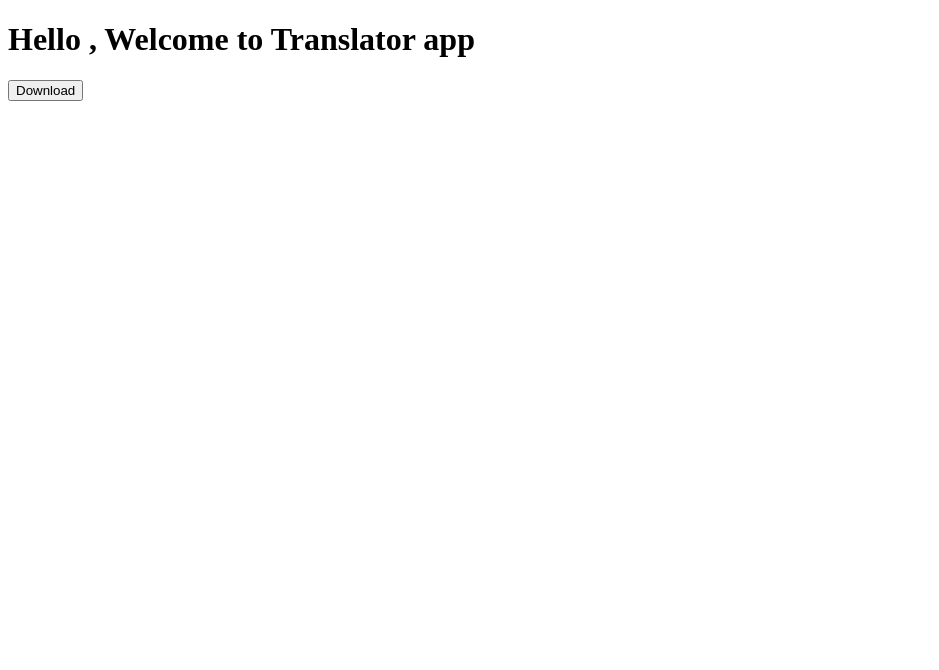
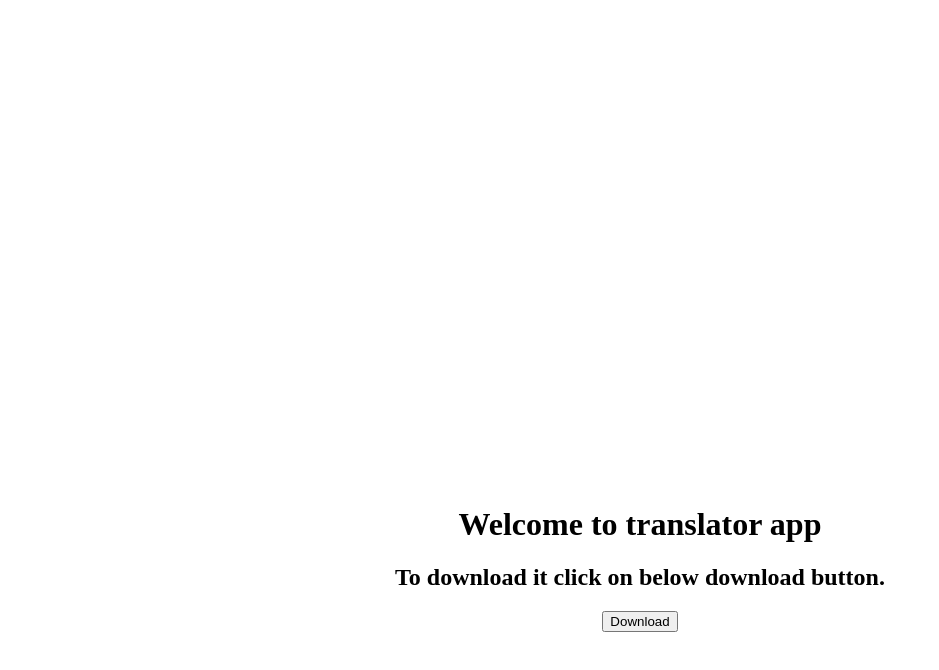
Before and after one commit to Mr-incognito1109/translatorapp.github.io, a plain HTML site: page index.html in a window 1280 px wide. Shown: the whole page, without its empty margins (0-939 px from the left). Drawn offline with Linux system fonts and the light colour scheme.

Commit message:
jara sa chyanges

```diff
--- a/index.html
+++ b/index.html
@@ -4,10 +4,14 @@
     <meta charset="UTF-8">
     <meta http-equiv="X-UA-Compatible" content="IE=edge">
     <meta name="viewport" content="width=device-width, initial-scale=1.0">
-    <title>Document</title>
+    <title>Welcome!</title>
 </head>
 <body>
-    <h1>Hello , Welcome to Translator app</h1>
-    <button>Download</button>
+    <div class="elements" style="text-align: center; margin-top: 40%;">
+        <h1>Welcome to translator app</h1>
+        <h2>To download it click on below download button.</h2>
+        <a href="Translator App.apk"><button>Download</button></a>
+    </div>
+
 </body>
 </html>
```
Also changed, not shown: 1 other file.
